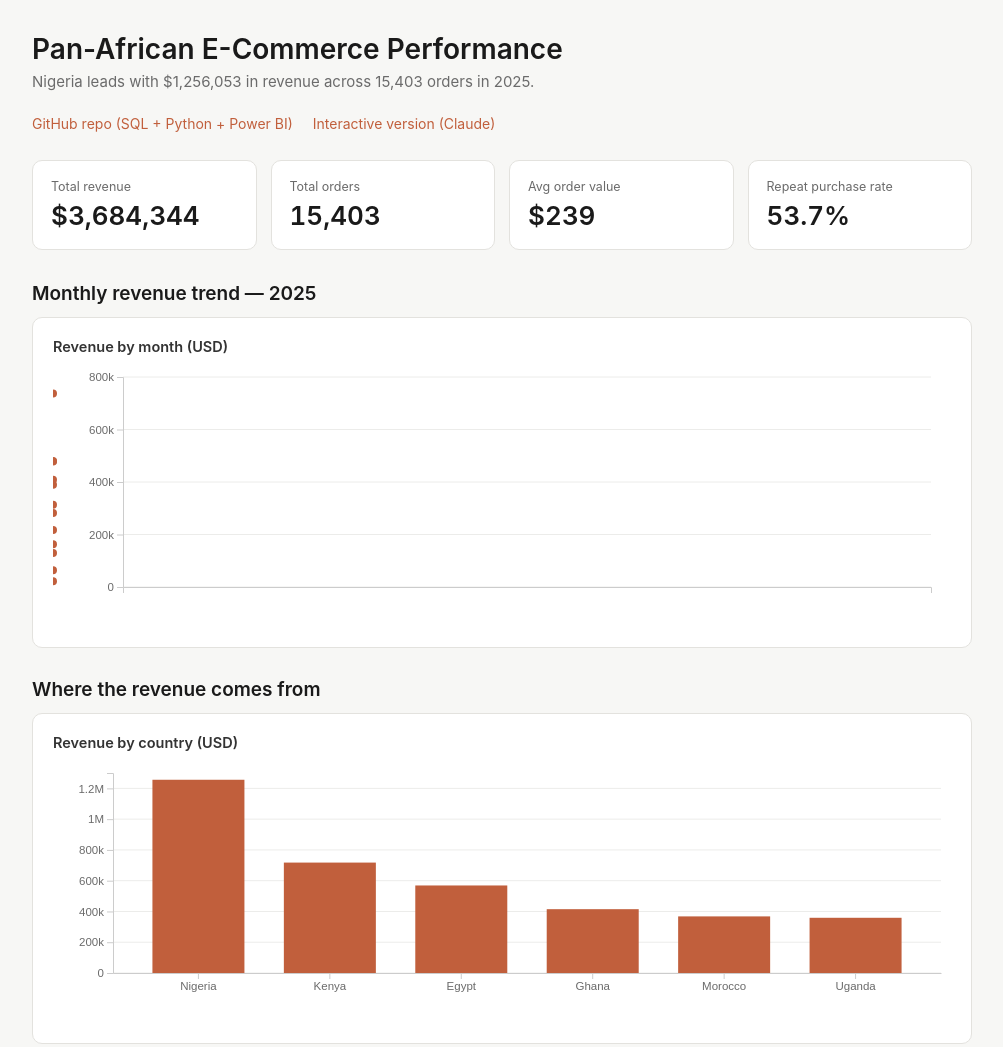
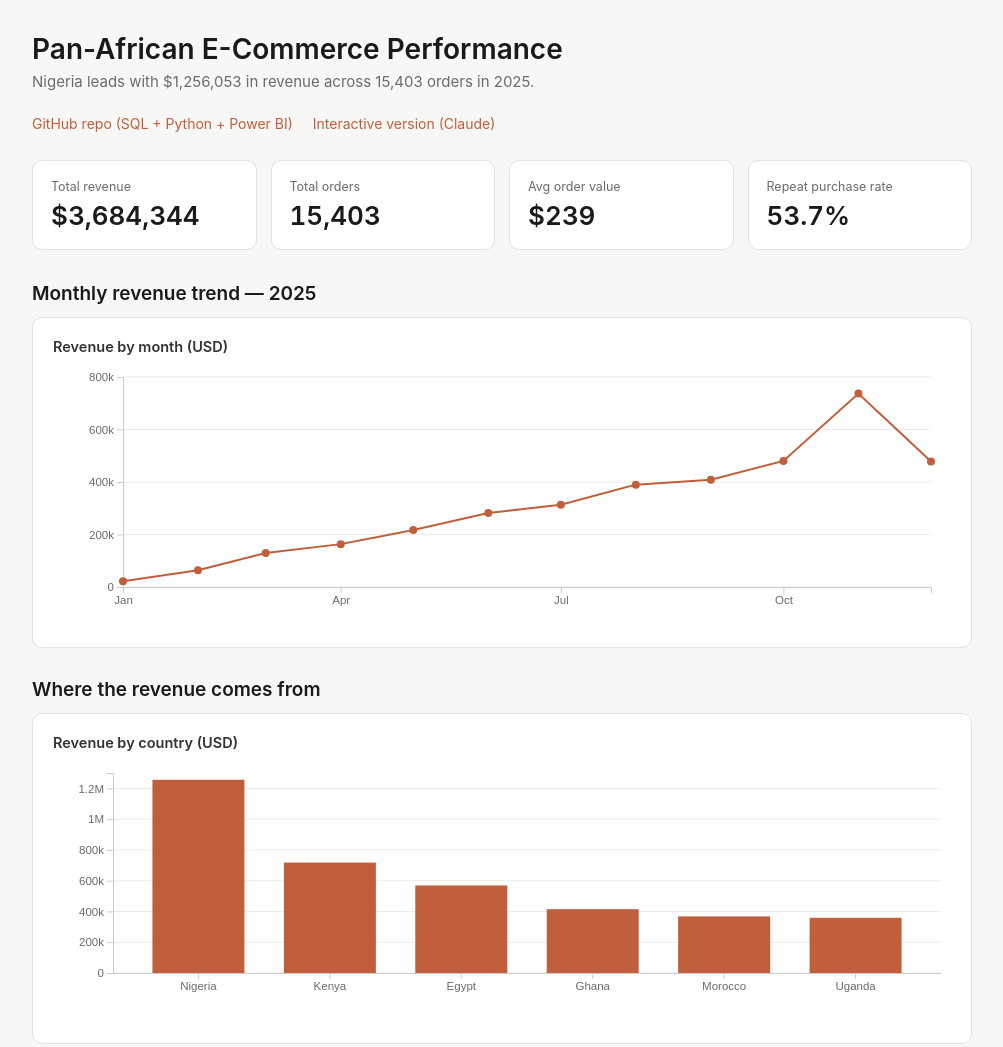
Before and after one commit to alamineee18/pan-african-ecommerce-analysis, a plain HTML site: page docs/index.html in a window 1280 px wide. Shown: the top 1047 px of the page, without its empty margins (138-1141 px from the left). Drawn offline with nearby package versions, Linux system fonts and the light colour scheme.

Commit message:
Fix monthly trend chart: avoid d3.autoType mangling order_month into a Date

```diff
--- a/docs/index.html
+++ b/docs/index.html
@@ -208,7 +208,7 @@ function lineChart(el, rows) {
 
 Promise.all([
   d3.csv('./data/revenue_by_country.csv', d3.autoType),
-  d3.csv('./data/monthly_trend.csv', d3.autoType),
+  d3.csv('./data/monthly_trend.csv', d => ({ order_month: d.order_month, orders: +d.orders, revenue_usd: +d.revenue_usd })),
   d3.csv('./data/category_revenue.csv', d3.autoType),
   d3.csv('./data/delivery_performance.csv', d3.autoType),
   d3.csv('./data/payment_mix.csv', d3.autoType),
```
